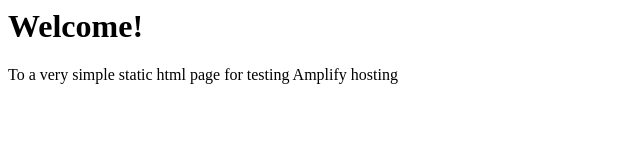
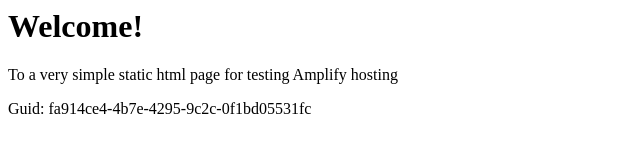
Before and after one commit to aws-aemilia-cdg/Github-PR-Commit-Integration-Test-DoNotTouch-Gith-OKSLNVO2-v1-prod-eu-west-3, a website: page src/index.html in a window 1280 px wide. Shown: the whole page, without its empty margins (0-640 px from the left). Drawn offline with Linux system fonts and the light colour scheme.

Commit message:
commit from integ tests

```diff
--- a/src/index.html
+++ b/src/index.html
@@ -1,3 +1,5 @@
+
+
 <html lang="en">
 
 <head>
@@ -10,6 +12,6 @@
 <body>
     <h1>Welcome!</h1>
     <p>To a very simple static html page for testing Amplify hosting</p>
-</body>
+    <p>Guid: fa914ce4-4b7e-4295-9c2c-0f1bd05531fc</p></body>
 
 </html>
```
